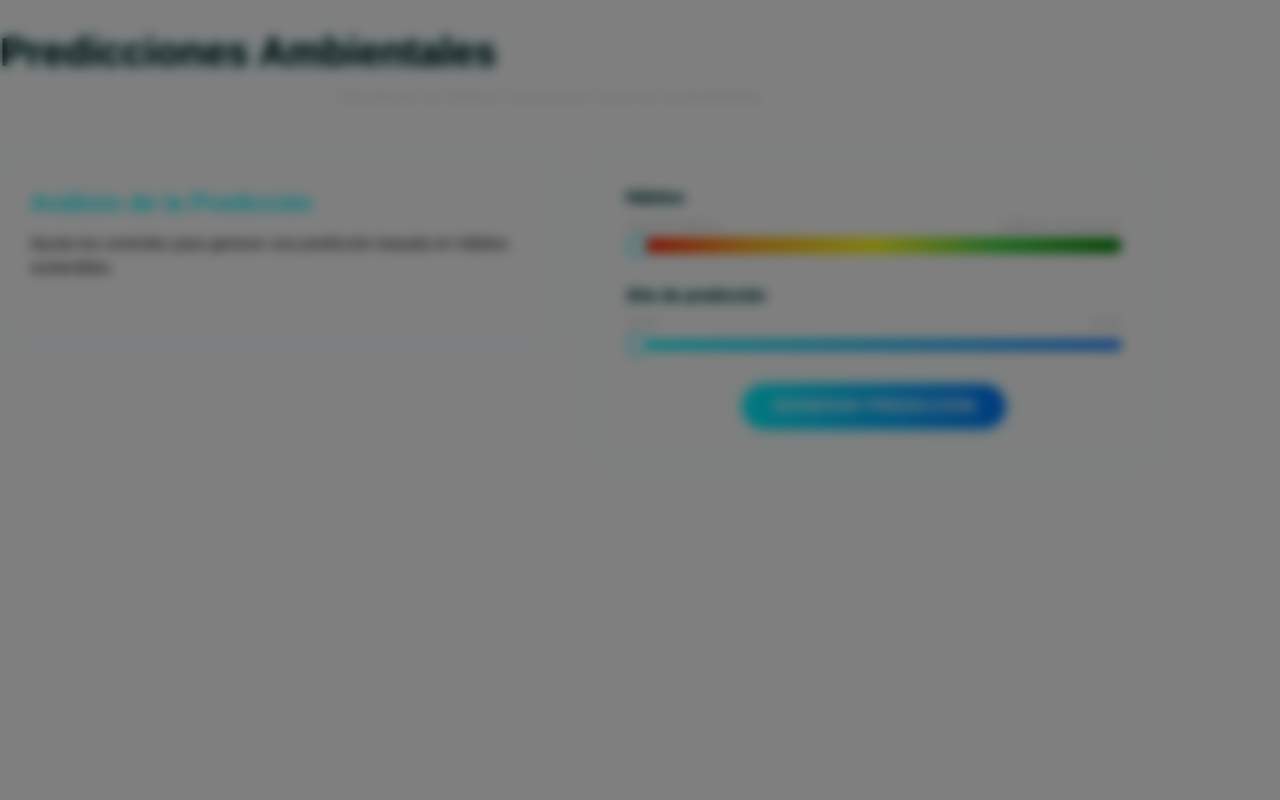
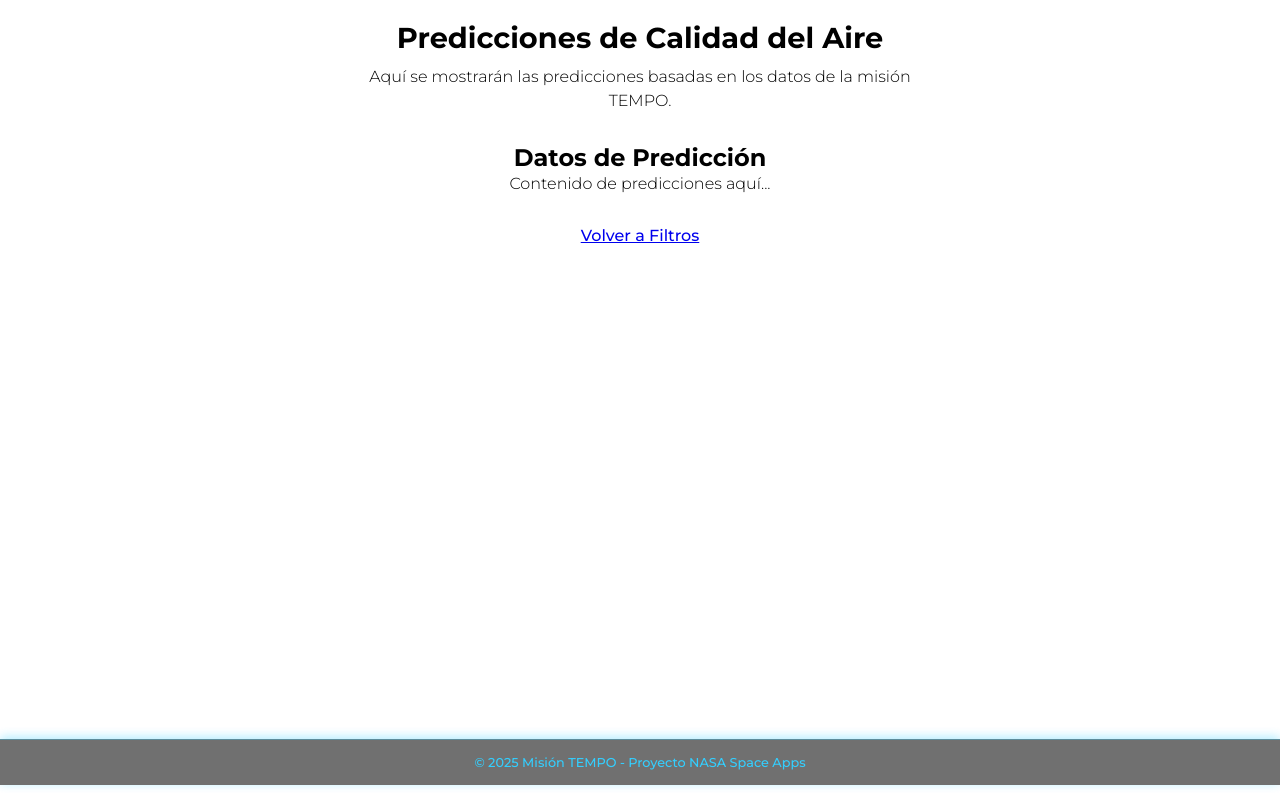
Before and after one commit to 0Kelly087/Nasa-Space-App-Challenger-2025, a Django app: page /predicciones/ in a window 1280 px wide. Run offline with Django 5.2, Linux system fonts and the light colour scheme.

```diff
--- a/apps/core/templates/core/predicciones.html
+++ b/apps/core/templates/core/predicciones.html
@@ -1,85 +1,33 @@
+{% load static %}
 <!DOCTYPE html>
 <html lang="es">
 <head>
-    <meta charset="UTF-8">
-    <meta name="viewport" content="width=device-width, initial-scale=1.0">
-    <title>Predicciones - NASA Space App</title>
-  <link rel="stylesheet" href="/static/css/style.css">
+  <meta charset="UTF-8" />
+  <meta name="viewport" content="width=device-width, initial-scale=1.0" />
+  <title>Predicciones - Misión TEMPO</title>
+
+  <!-- Fuente y CSS principal -->
+  <link href="https://fonts.googleapis.com/css2?family=Montserrat:wght@300;500;700&display=swap" rel="stylesheet" />
+  <link rel="stylesheet" type="text/css" href="{% static 'css/style.css' %}">
 </head>
+
 <body>
+  <div class="container">
+    <h1>Predicciones de Calidad del Aire</h1>
+    <p>Aquí se mostrarán las predicciones basadas en los datos de la misión TEMPO.</p>
 
-    <div class="overlay"></div
-
-    <div class="container">
-        <header>
-            <h1>Predicciones Ambientales</h1>
-            <p>Simulación de hábitos y proyección futura de sostenibilidad</p>
-        </header>
-
-        <div class="content">
-
-            <!-- Sección izquierda: análisis -->
-            <div class="analisis">
-                <h2>Análisis de la Predicción</h2>
-                <p id="resultado">Ajusta los controles para generar una predicción basada en hábitos sostenibles.</p>
-            </div>
-
-            <!-- Sección derecha: controles -->
-            <div class="controles">
-
-                <!-- Barra de hábitos -->
-                <div class="control">
-                    <label for="habitos">Hábitos</label>
-                    <div class="indicadores">
-                        <span>Peores hábitos</span>
-                        <span>Hábitos excelentes</span>
-                    </div>
-                    <input type="range" id="habitos" min="0" max="100" value="0" class="slider-termico">
-                </div>
-
-                <!-- Barra de años -->
-                <div class="control">
-                    <label for="anio">Año de predicción</label>
-                    <div class="indicadores">
-                        <span>2025</span>
-                        <span>2050</span>
-                    </div>
-                    <input type="range" id="anio" min="2025" max="2050" value="2025" class="slider-anio">
-                </div>
-
-                <!-- Botón -->
-                <button id="generar">Generar Predicción</button>
-
-            </div>
-        </div>
+    <div class="predicciones-container">
+      <h2>Datos de Predicción</h2>
+      <p>Contenido de predicciones aquí...</p>
     </div>
 
-    <script>
-        const habitos = document.getElementById("habitos");
-        const anio = document.getElementById("anio");
-        const resultado = document.getElementById("resultado");
-        const boton = document.getElementById("generar");
+    <a href="{% url 'filtros' %}" class="btn-volver">Volver a Filtros</a>
+  </div>
 
-        boton.addEventListener("click", () => {
-            const valorHabitos = habitos.value;
-            const valorAnio = anio.value;
+  <footer>© 2025 Misión TEMPO - Proyecto NASA Space Apps</footer>
 
-            let mensaje = "";
+  <style>
 
-            if (valorHabitos < 30) {
-                mensaje = `Para el año ${valorAnio}, los indicadores ambientales serán críticos debido a los bajos hábitos sostenibles. 🌍`;
-            } else if (valorHabitos < 70) {
-                mensaje = `En el año ${valorAnio}, se observa una mejora moderada en la sostenibilidad, pero aún hay desafíos. 🌱`;
-            } else {
-                mensaje = `¡Excelente! Para el año ${valorAnio}, los hábitos sostenibles impulsan un ambiente saludable y equilibrado. 🌿`;
-            }
-
-            resultado.innerText = mensaje;
-        });
-          <!-- Pie de página -->
-  <footer>© 2025 Misión TEMPO - Proyecto NASA Space Apps</footer>
-    </script>
-
+  </style>
 </body>
-
 </html>
```
Also changed, not shown: apps/core/templates/core/filtros.html (+59 -2 lines), static/js/mapa.js (+4 -4 lines), static/css/mapa.css (line endings or trailing spaces).
